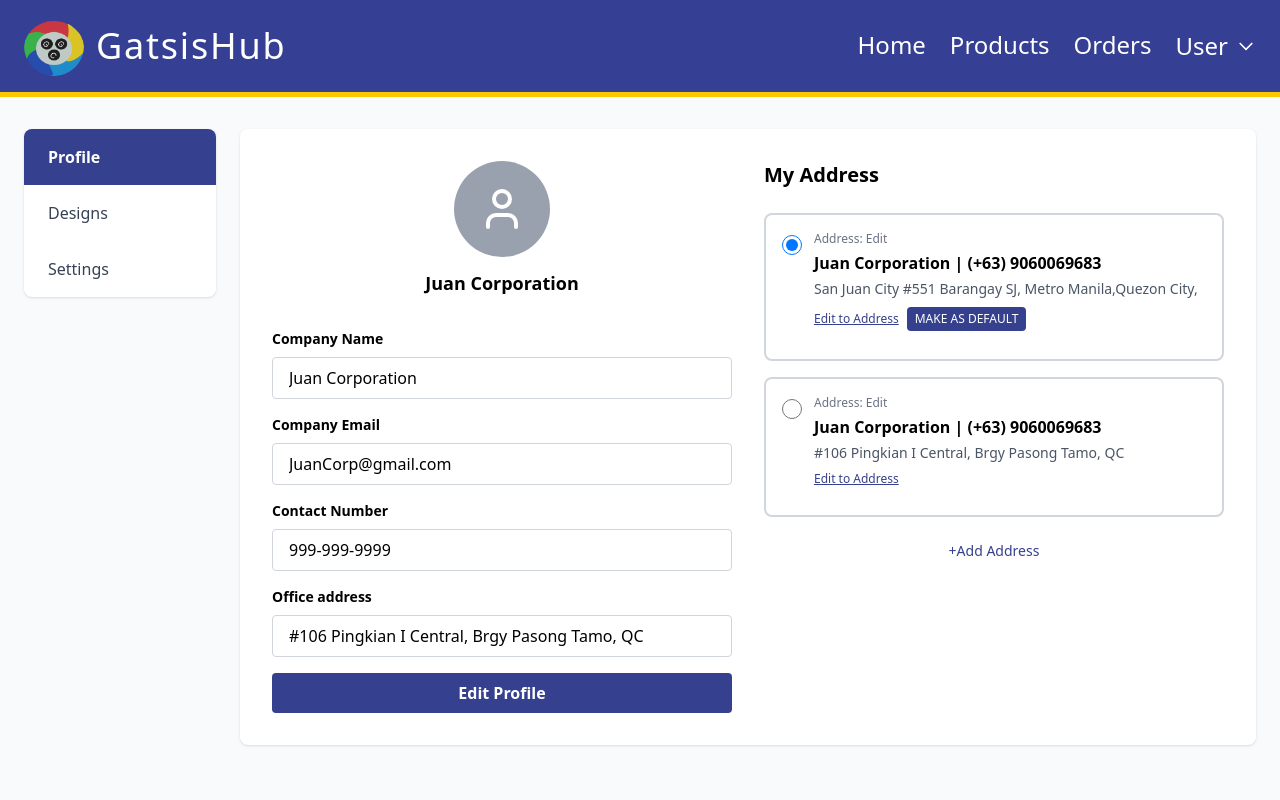
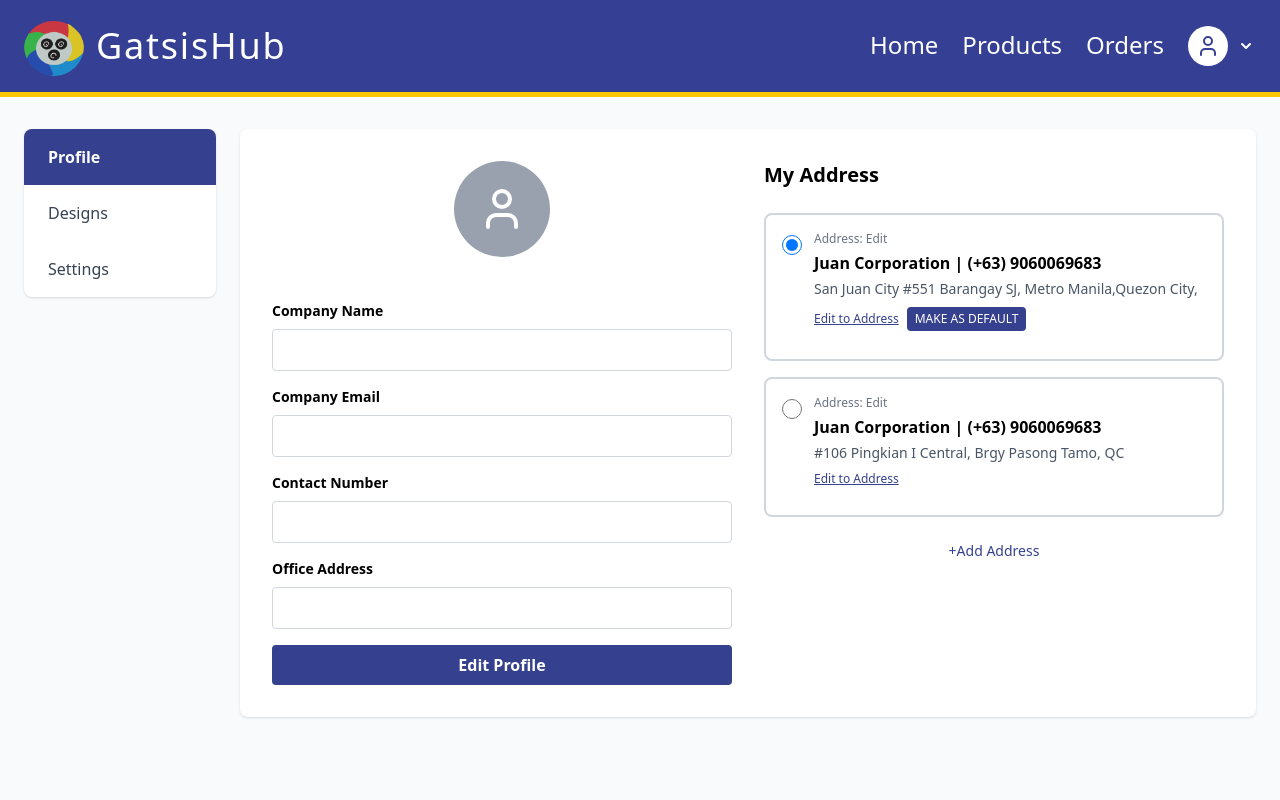
Before and after one commit to ninathan/GatsisHub, a React (Vite) app in the folder frontend/: page /accountsetting in a window 1280 px wide. Shown: the top 800 px of the page. Built offline with nearby package versions, Linux system fonts and the light colour scheme; sample sign-in values are in the browser's storage.

Commit message:
ui changes on nav bar and profile page to display user info "not finished yet"

```diff
--- a/frontend/src/components/AccountSettings/ProfileComponent.jsx
+++ b/frontend/src/components/AccountSettings/ProfileComponent.jsx
@@ -1,13 +1,30 @@
 import React from 'react'
-import { useState } from 'react';
+import { useState, useEffect } from 'react';
 import { User, ChevronDown } from 'lucide-react';
+import { useAuth } from '../../context/AuthContext';
+import { a } from 'framer-motion/client';
+
 
 const ProfileComponent = () => {
+
+
+    const { user } = useAuth();
+
     const [activeTab, setActiveTab] = useState('Profile');
-    const [companyName, setCompanyName] = useState('Juan Corporation');
-    const [companyEmail, setCompanyEmail] = useState('JuanCorp@gmail.com');
-    const [contactNumber, setContactNumber] = useState('999-999-9999');
-    const [officeAddress, setOfficeAddress] = useState('#106 Pingkian I Central, Brgy Pasong Tamo, QC');
+    const [companyName, setCompanyName] = useState('');
+    const [companyEmail, setCompanyEmail] = useState('');
+    const [companyNumber, setCompanyNumber] = useState('');
+    const [companyAddress, setCompanyAddress] = useState('');
+
+    useEffect(() => {
+        if (user) {
+            setCompanyName(user.companyname || '');
+            setCompanyEmail(user.emailaddress || '');
+            setCompanyNumber(user.companynumber || '');
+            setCompanyAddress(user.companyaddress || '');
+        }
+    }, [user]);
+
 
     const [addresses, setAddresses] = useState([
         {
@@ -46,8 +63,8 @@ const ProfileComponent = () => {
             isDefault: addr.id === id
         })));
     };
-  return (
-    <div className="min-h-screen bg-gray-50">
+    return (
+        <div className="min-h-screen bg-gray-50">
             <div className="max-w-7xl mx-auto px-6 py-8">
                 <div className="flex gap-6">
                     {/* Sidebar */}
@@ -81,7 +98,7 @@ const ProfileComponent = () => {
                                             <div className="w-24 h-24 bg-gray-400 rounded-full flex items-center justify-center mb-3">
                                                 <User size={48} className="text-white" />
                                             </div>
-                                            <p className="text-lg font-semibold">Juan Corporation</p>
+                                            <p className="text-lg font-semibold">{user.companyname}</p>
                                         </div>
 
                                         {/* Form Fields */}
@@ -109,19 +126,19 @@ const ProfileComponent = () => {
                                             <div>
                                                 <label className="block text-sm font-semibold mb-2">Contact Number</label>
                                                 <input
-                                                    type="tel"
-                                                    value={contactNumber}
-                                                    onChange={(e) => setContactNumber(e.target.value)}
+                                                    type="text"
+                                                    value={companyNumber}
+                                                    onChange={(e) => setCompanyNumber(e.target.value)}
                                                     className="w-full px-4 py-2 border border-gray-300 rounded focus:outline-none focus:ring-2 focus:ring-[#35408E]"
                                                 />
                                             </div>
 
                                             <div>
-                                                <label className="block text-sm font-semibold mb-2">Office address</label>
+                                                <label className="block text-sm font-semibold mb-2">Office Address</label>
                                                 <input
                                                     type="text"
-                                                    value={officeAddress}
-                                                    onChange={(e) => setOfficeAddress(e.target.value)}
+                                                    value={companyAddress}
+                                                    onChange={(e) => setCompanyAddress(e.target.value)}
                                                     className="w-full px-4 py-2 border border-gray-300 rounded focus:outline-none focus:ring-2 focus:ring-[#35408E]"
                                                 />
                                             </div>
@@ -290,7 +307,7 @@ const ProfileComponent = () => {
                 </div>
             </div>
         </div>
-  )
+    )
 }
 
 export default ProfileComponent
--- a/frontend/src/components/Landing/navbar.jsx
+++ b/frontend/src/components/Landing/navbar.jsx
@@ -2,10 +2,15 @@ import { NavLink, useNavigate } from 'react-router-dom';
 import { useState, useEffect, useRef } from 'react';
 import logo from '../../images/logo.png';
 import { useAuth } from '../../context/AuthContext';
+import { User } from 'lucide-react';
+import { LogOut } from 'lucide-react';
+import { Settings } from 'lucide-react';
+import { MessageCircle } from 'lucide-react';
 
 
 
 const Navbar = () => {
+
   const [isMenuOpen, setIsMenuOpen] = useState(false);
   const [dropdownOpen, setDropdownOpen] = useState(false);
   const dropdownRef = useRef(null);
@@ -69,49 +74,71 @@ const Navbar = () => {
               <div className="relative" ref={dropdownRef}>
                 <button
                   onClick={toggleDropdown}
-                  className="text-white text-xl md:text-2xl hover:text-yellow-400 flex items-center space-x-2"
+                  className="flex items-center gap-2 text-white hover:text-yellow-400 transition-colors duration-200"
                 >
-                  <span>{user.companyname || 'User'}</span>
+                  <div className="w-10 h-10 bg-white rounded-full flex items-center justify-center">
+                    <User className="text-[#353f94]" size={24} />
+                  </div>
+                  {/* <span>{user.companyname || 'User'}</span> */}
                   <svg
-                    className={`w-5 h-5 transition-transform ${dropdownOpen ? 'rotate-180' : ''}`}
-                    fill="none"
-                    stroke="currentColor"
-                    strokeWidth="2"
-                    viewBox="0 0 24 24"
+                    className={`w-5 h-5 transition-transform duration-200 ${dropdownOpen ? 'rotate-180' : ''}`}
+                    fill="currentColor"
+                    viewBox="0 0 20 20"
                   >
-                    <path strokeLinecap="round" strokeLinejoin="round" d="M19 9l-7 7-7-7" />
+                    <path fillRule="evenodd" d="M5.293 7.293a1 1 0 011.414 0L10 10.586l3.293-3.293a1 1 0 111.414 1.414l-4 4a1 1 0 01-1.414 0l-4-4a1 1 0 010-1.414z" clipRule="evenodd" />
                   </svg>
                 </button>
 
                 {dropdownOpen && (
-                  <div className="absolute right-0 mt-2 w-48 bg-[#353f94] border border-yellow-400 rounded-lg shadow-lg py-2 z-50">
-                    <NavLink
+                  <div className="absolute right-0 mt-3 w-64 bg-[#4a5899] rounded-lg shadow-xl overflow-hidden border-2 border-[#353f94]">
+                    {/* user */}
+                    <div className="px-4 py-3 bg-[#3d4785] border-b border-[#353f94]">
+                      <div className="flex items-center gap-3">
+                        <div className="w-12 h-12 bg-gray-300 rounded-full flex items-center justify-center">
+                          <User className="text-gray-600" size={28} />
+                        </div>
+                        <div>
+                          <p className="text-white font-semibold text-lg">{user.companyname || 'User'}</p>
+                          <p className="text-gray-300 text-sm">{user.emailaddress}</p>
+                        </div>
+                      </div>
+                    </div>
+
+                    {/* <NavLink
                       to="/logged"
                       className="block px-4 py-2 text-white hover:bg-yellow-400 hover:text-[#353f94] transition"
                       onClick={() => setDropdownOpen(false)}
                     >
                       Profile
-                    </NavLink>
+                    </NavLink> */}
+
+                    {/* menu Items */}
+                    <div className='py-2'>
                       <NavLink
                         to="/accountsetting"
-                      className="block px-4 py-2 text-white hover:bg-yellow-400 hover:text-[#353f94] transition"
+                        className="flex items-center gap-3 px-4 py-3 text-white hover:bg-[#353f94] transition-colors duration-200 border-b border-[#353f94]"
                         onClick={() => setDropdownOpen(false)}
                       >
-                      Account Settings
+                        <Settings size={20} />
+                        <span className="text-lg">Settings</span>
                       </NavLink>
                       <NavLink
                         to="/messages"
-                      className="block px-4 py-2 text-white hover:bg-yellow-400 hover:text-[#353f94] transition"
+                        className="flex items-center gap-3 px-4 py-3 text-white hover:bg-[#353f94] transition-colors duration-200 border-b border-[#353f94]"
                         onClick={() => setDropdownOpen(false)}
                       >
-                      Messages
+                        <MessageCircle size={20} />
+                        <span className="text-lg">Messages</span>
                       </NavLink>
                       <button
                         onClick={handleLogout}
-                      className="w-full text-left px-4 py-2 text-white hover:bg-red-500 transition"
+                        className="w-full flex items-center gap-3 px-4 py-3 text-white hover:bg-[#353f94] transition-colors duration-200"
                       >
-                      Logout
+                        <LogOut size={20} />
+                        <span className="text-lg">Sign Out</span>
                       </button>
+
+                    </div>
                   </div>
                 )}
               </div>
@@ -146,8 +173,7 @@ const Navbar = () => {
 
       {/* Mobile menu */}
       <div
-        className={`md:hidden bg-[#353f94] transition-all duration-300 ease-in-out ${
-          isMenuOpen ? 'max-h-64 opacity-100' : 'max-h-0 opacity-0 overflow-hidden'
+        className={`md:hidden bg-[#353f94] transition-all duration-300 ease-in-out ${isMenuOpen ? 'max-h-64 opacity-100' : 'max-h-0 opacity-0 overflow-hidden'
           }`}
       >
         <div className="mt-5 border-t-2 border-white">
--- a/frontend/src/components/Login/SignupComponent.jsx
+++ b/frontend/src/components/Login/SignupComponent.jsx
@@ -305,9 +305,12 @@ const Signup = () => {
           <p className='mt-4 text-lg max-w-md'>Premium Hanger Solutions Crafted for Quality and Style.</p>
           <Link
             to='/login'
-            className='bg-[#DAC325] text-black px-8 py-3 text-xl rounded-2xl mt-6 hover:bg-[#c4ad1f] transition-colors'>
+            className='bg-[#DAC325] text-black px-6 md:px-15 lg:px-25 py-2 md:py-3 text-lg md:text-2xl lg:text-3xl rounded-2xl md:rounded-4xl mt-5 md:mt-10 cursor-pointer transition-all hover:bg-[#c4ad1f]'>
             Sign In
           </Link>
+          <p className='text-white text-lg md:text-2xl lg:text-3xl mt-3 md:mt-5 text-center px-4'>
+              Don&apos;t have an account yet?
+          </p>
         </div>
       </div>
 
--- a/frontend/src/layouts/AppLayout.jsx
+++ b/frontend/src/layouts/AppLayout.jsx
@@ -1,11 +1,13 @@
 import { Outlet } from 'react-router-dom';
 import Navbar from '../components/Landing/navbar'; // your merged Navbar
+import Footer from '../components/Landing/footer';
 
 const AppLayout = () => {
   return (
     <>
       <Navbar />
       <Outlet />
+      <Footer />
     </>
   );
 };
```
Also changed, not shown: 1 other file (tests, documents, lock files or other folders). Lines whose indentation alone changed are shown as unchanged.
